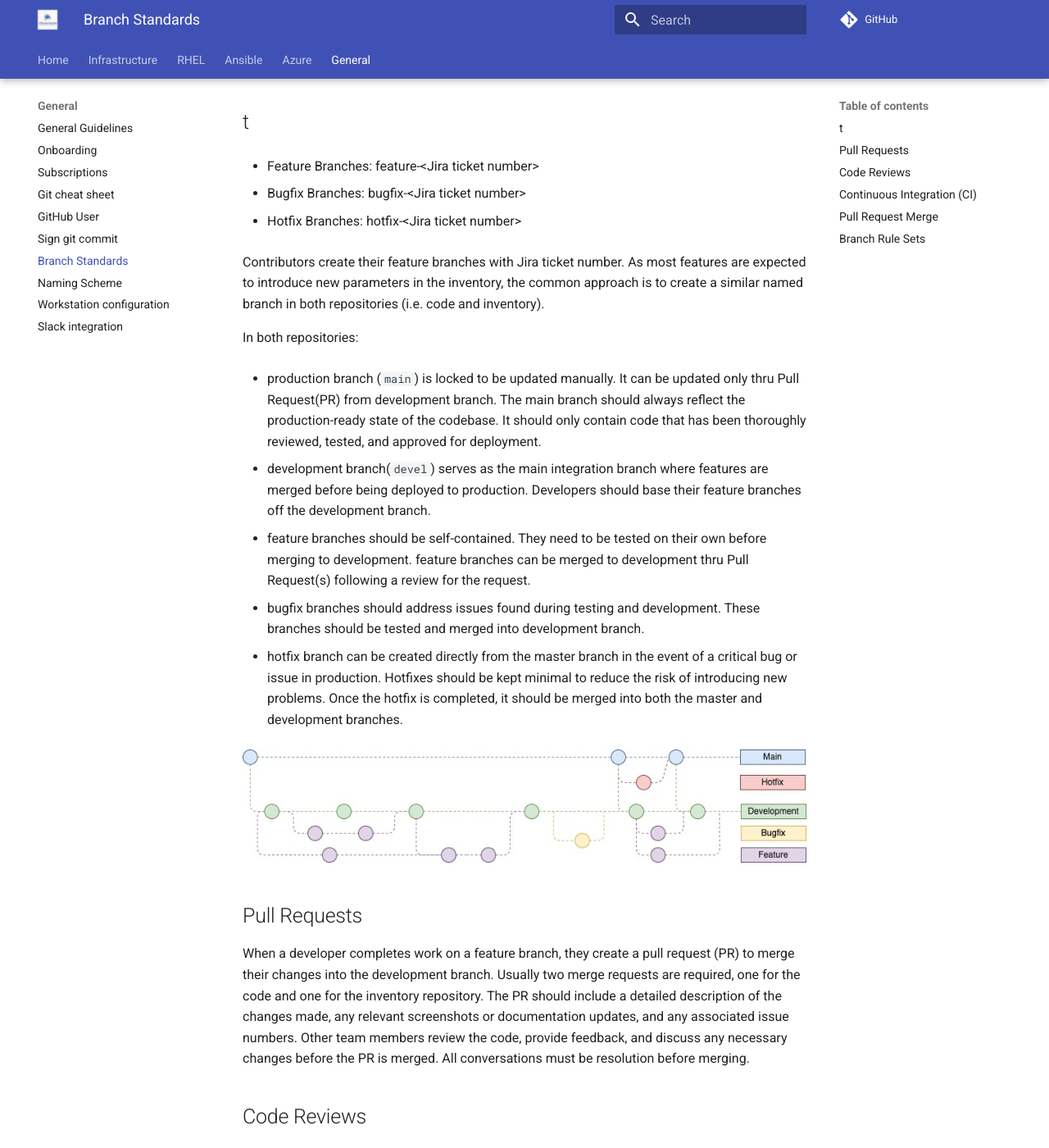
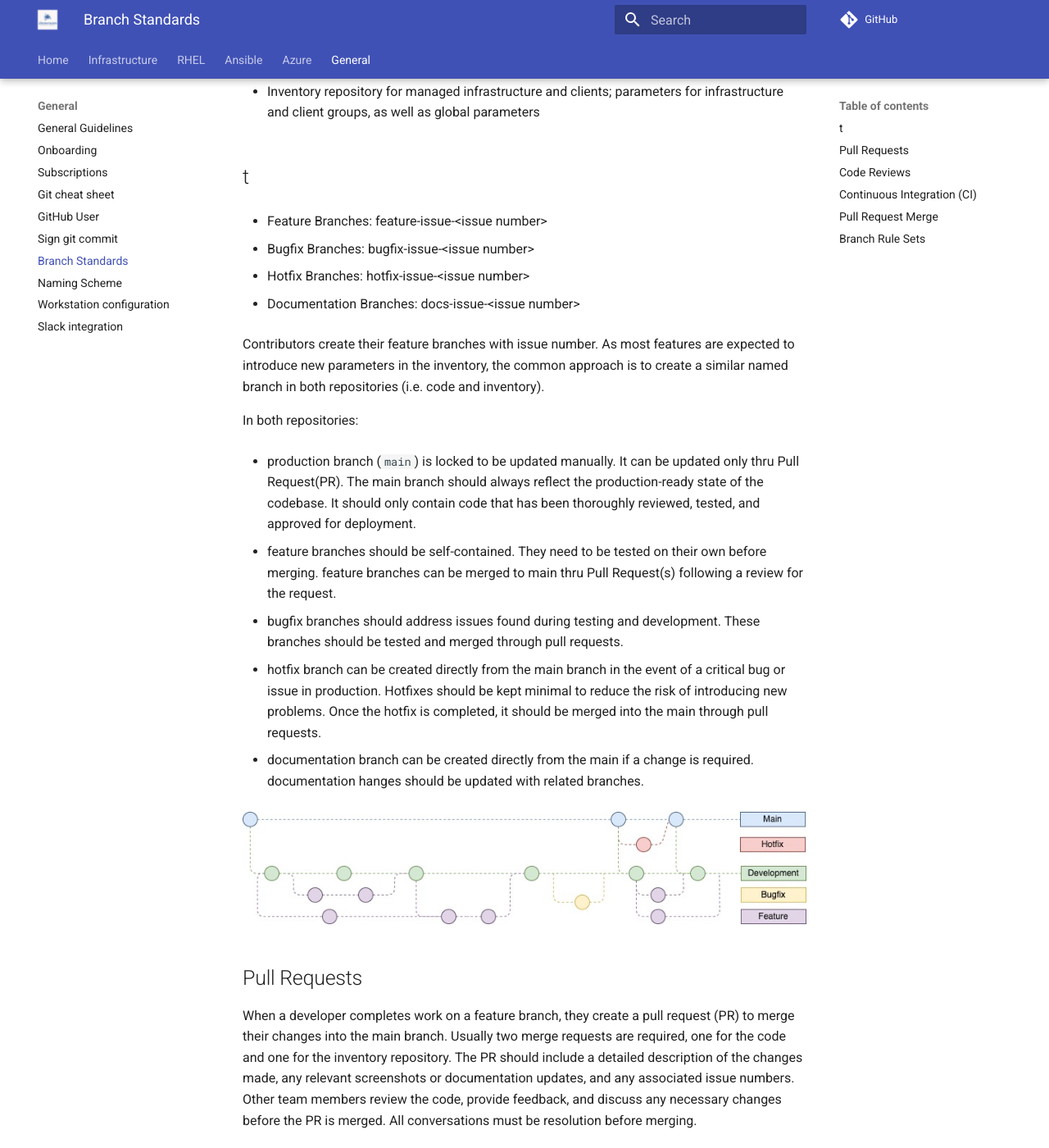
Before and after one commit to step-security-bot/rhis-code, an MkDocs documentation site: the page built from docs/branch_standards.md, in a window 1280 px wide and 1400 px high, scrolled down 372 px. Shown: the whole window at 82% size. Built offline with MkDocs 1.6.1 and Material for MkDocs 9.7.7, drawn with Linux system fonts in a browser that asks for light colours; comment, search, counter and statistics services are not loaded; some of the changed text lies outside the part shown.

Commit message:
docs-issue-29 (#38)
## Summary

Branching rules and standards are updated.

```diff
--- a/docs/branch_standards.md
+++ b/docs/branch_standards.md
@@ -1,4 +1,8 @@
 # Branch Standards
+
+>[!IMPORTANT]
+> For contributions please fork the project and create pull request.
+> Only internal team is allowed to create branches.
 
 GitHub helps us manage our codebase efficiently by employing a
 structured branch management strategy that aligns with our diverse use
@@ -16,13 +20,15 @@ contains two repositories;
 
 ##t
 
--   Feature Branches: feature-&lt;Jira ticket number&gt;
+-   Feature Branches: feature-issue-&lt;issue number&gt;
 
--   Bugfix Branches: bugfix-&lt;Jira ticket number&gt;
+-   Bugfix Branches: bugfix-issue-&lt;issue number&gt;
 
--   Hotfix Branches: hotfix-&lt;Jira ticket number&gt;
+-   Hotfix Branches: hotfix-issue-&lt;issue number&gt;
 
-Contributors create their feature branches with Jira ticket number. As
+-   Documentation Branches: docs-issue-&lt;issue number&gt;
+
+Contributors create their feature branches with issue number. As
 most features are expected to introduce new parameters in the inventory,
 the common approach is to create a similar named branch in both
 repositories (i.e. code and inventory).
@@ -30,37 +36,32 @@ repositories (i.e. code and inventory).
 In both repositories:
 
 -   production branch (`main`) is locked to be updated manually. It can
-    be updated only thru Pull Request(PR) from development branch. The
-    main branch should always reflect the production-ready state of the
-    codebase. It should only contain code that has been thoroughly
-    reviewed, tested, and approved for deployment.
-
--   development branch(`devel`) serves as the main integration branch
-    where features are merged before being deployed to production.
-    Developers should base their feature branches off the development
-    branch.
+    be updated only thru Pull Request(PR). The main branch should always
+    reflect the production-ready state of the codebase. It should only
+    contain code that has been thoroughly reviewed, tested, and approved for deployment.
 
 -   feature branches should be self-contained. They need to be tested on
-    their own before merging to development. feature branches can be
-    merged to development thru Pull Request(s) following a review for
-    the request.
+    their own before merging. feature branches can be merged to main thru
+    Pull Request(s) following a review for the request.
 
 -   bugfix branches should address issues found during testing and
-    development. These branches should be tested and merged into
-    development branch.
+    development. These branches should be tested and merged through pull requests.
 
--   hotfix branch can be created directly from the master branch in the
+-   hotfix branch can be created directly from the main branch in the
     event of a critical bug or issue in production. Hotfixes should be
     kept minimal to reduce the risk of introducing new problems. Once
-    the hotfix is completed, it should be merged into both the master
-    and development branches.
+    the hotfix is completed, it should be merged into the main
+    through pull requests.
+
+-   documentation branch can be created directly from the main if a change is required.
+    documentation hanges should be updated with related branches.
 
 ![gitflow](images/branch_standard.jpg)
 
 ## Pull Requests
 
 When a developer completes work on a feature branch, they create a pull
-request (PR) to merge their changes into the development branch. Usually
+request (PR) to merge their changes into the main branch. Usually
 two merge requests are required, one for the code and one for the
 inventory repository. The PR should include a detailed description of
 the changes made, any relevant screenshots or documentation updates, and
@@ -89,7 +90,7 @@ functionality. CI checks should pass before a PR can be merged.
 
 ## Pull Request Merge
 
-Pull requests are merged automatically in development branch(`devel`)
+Pull requests are merged automatically in `main` branch
 when;
 
 * approval of 2 reviewers exist
```
